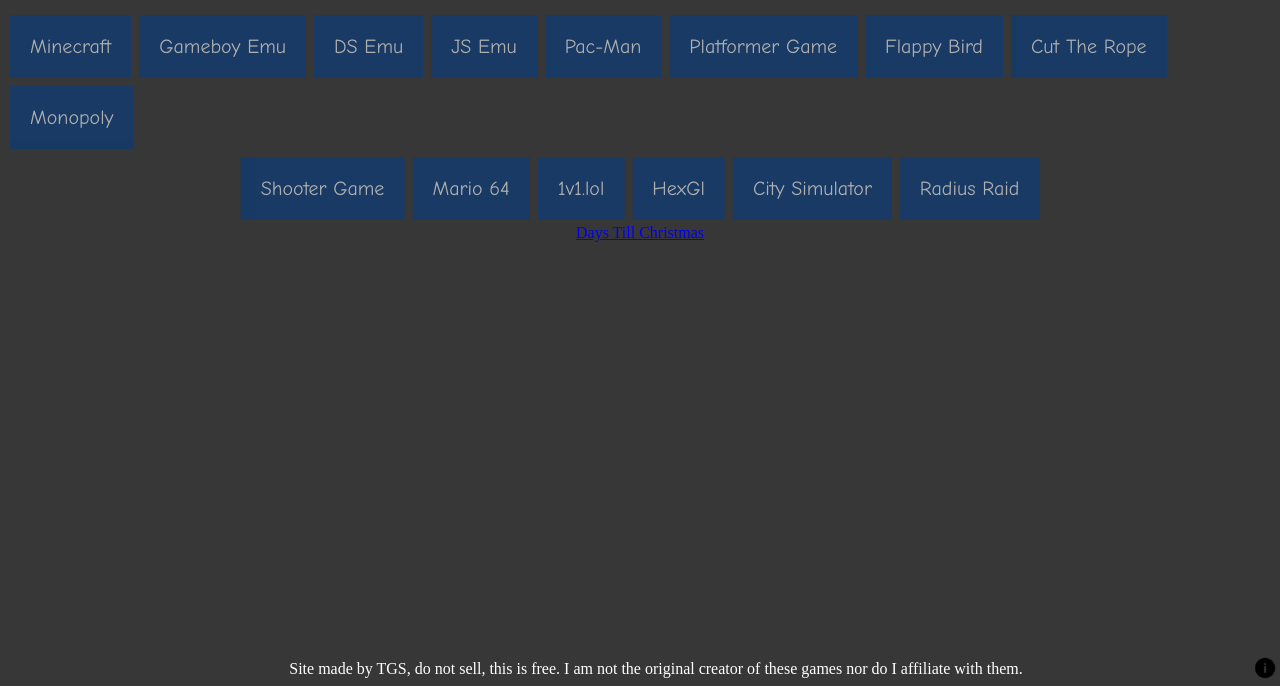
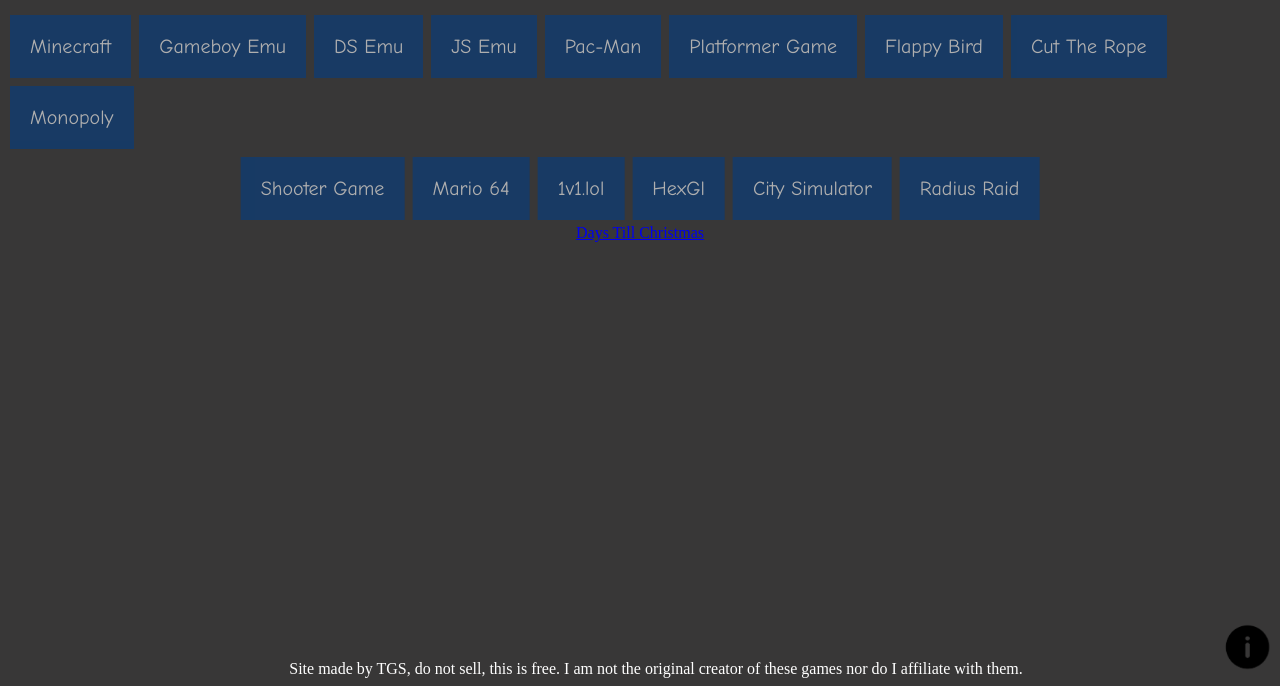
Before and after one commit to tgs-tgm/tgs-tgm.github.io, a plain HTML site: page index.html in a window 1280 px wide. Shown: the part 114-800 px from the top of the page. Drawn offline with Linux system fonts and the light colour scheme; a script that the page names is missing.

Commit message:
Update styles.css

```diff
--- a/styles.css
+++ b/styles.css
@@ -88,7 +88,7 @@
 }
 
 .info {
-    max-width: 30px;
+    max-width: 65px;
     height: auto;
     position: fixed;
     bottom: 0px;
```
